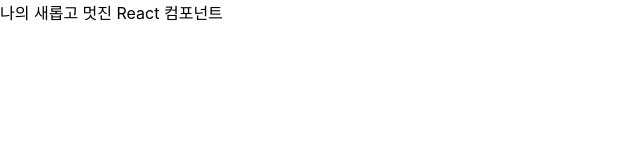
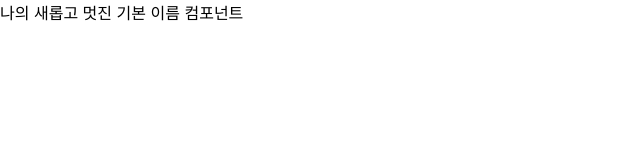
Before and after one commit to forget1026/ReactPrac, a React (Create React App) app in the folder cheapter3/: page / in a window 1280 px wide. Shown: the top 160 px of the page, without its empty margins (0-640 px from the left). Built offline with nearby package versions, Linux system fonts and the light colour scheme.

Commit message:
default props 적용

```diff
--- a/cheapter3/src/App.js
+++ b/cheapter3/src/App.js
@@ -2,6 +2,6 @@
 import MyComponent from './MyComponent';
 
 const App = () => {
-  return <MyComponent name="React" />;
+  return <MyComponent />;
 }
 export default App;
--- a/cheapter3/src/MyComponent.js
+++ b/cheapter3/src/MyComponent.js
@@ -4,4 +4,7 @@
     return  <div> 나의 새롭고 멋진 {props.name} 컴포넌트 </div>;
 };
 
+MyComponent.defaultProps = {
+    name: '기본 이름'
+};
 export default MyComponent;
```
